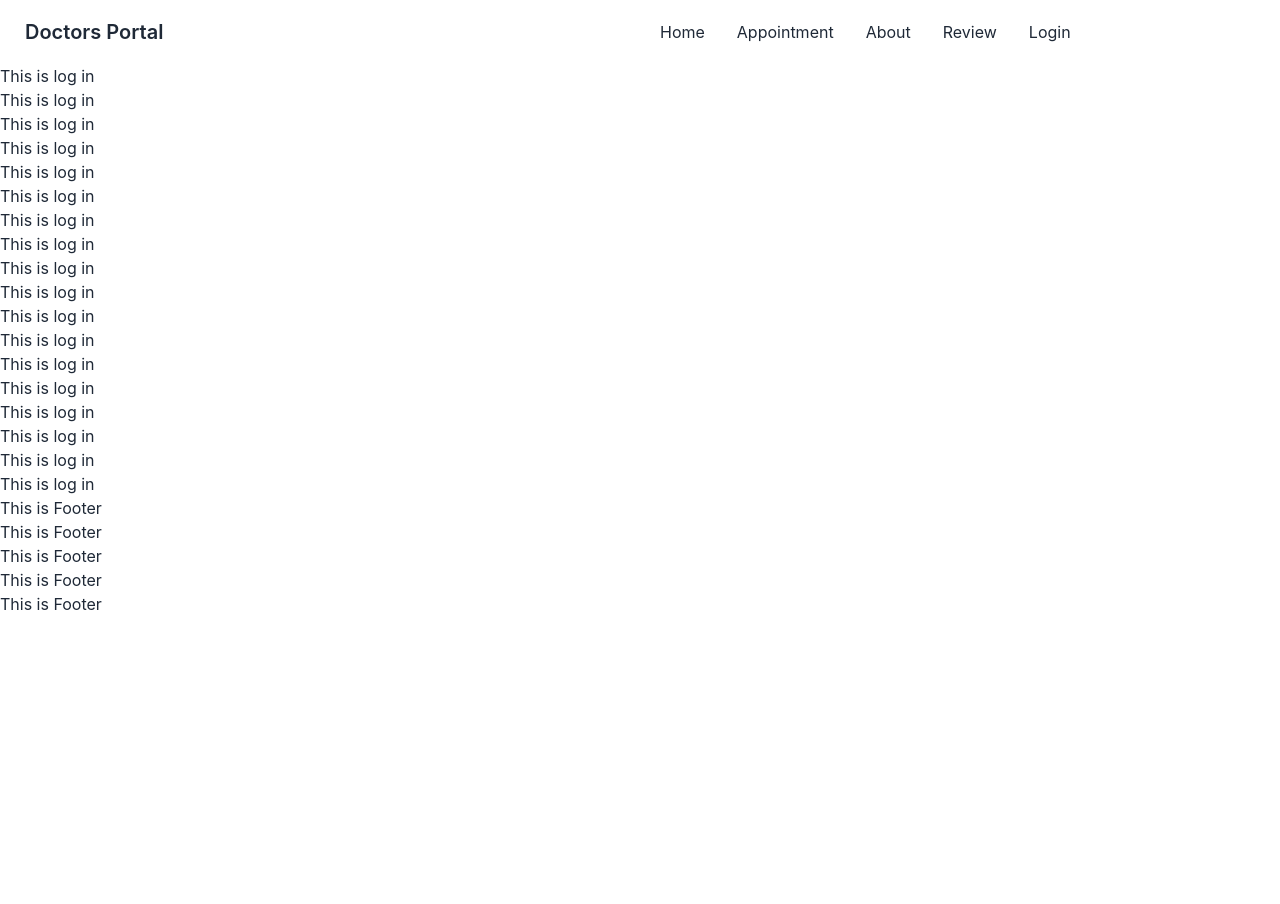
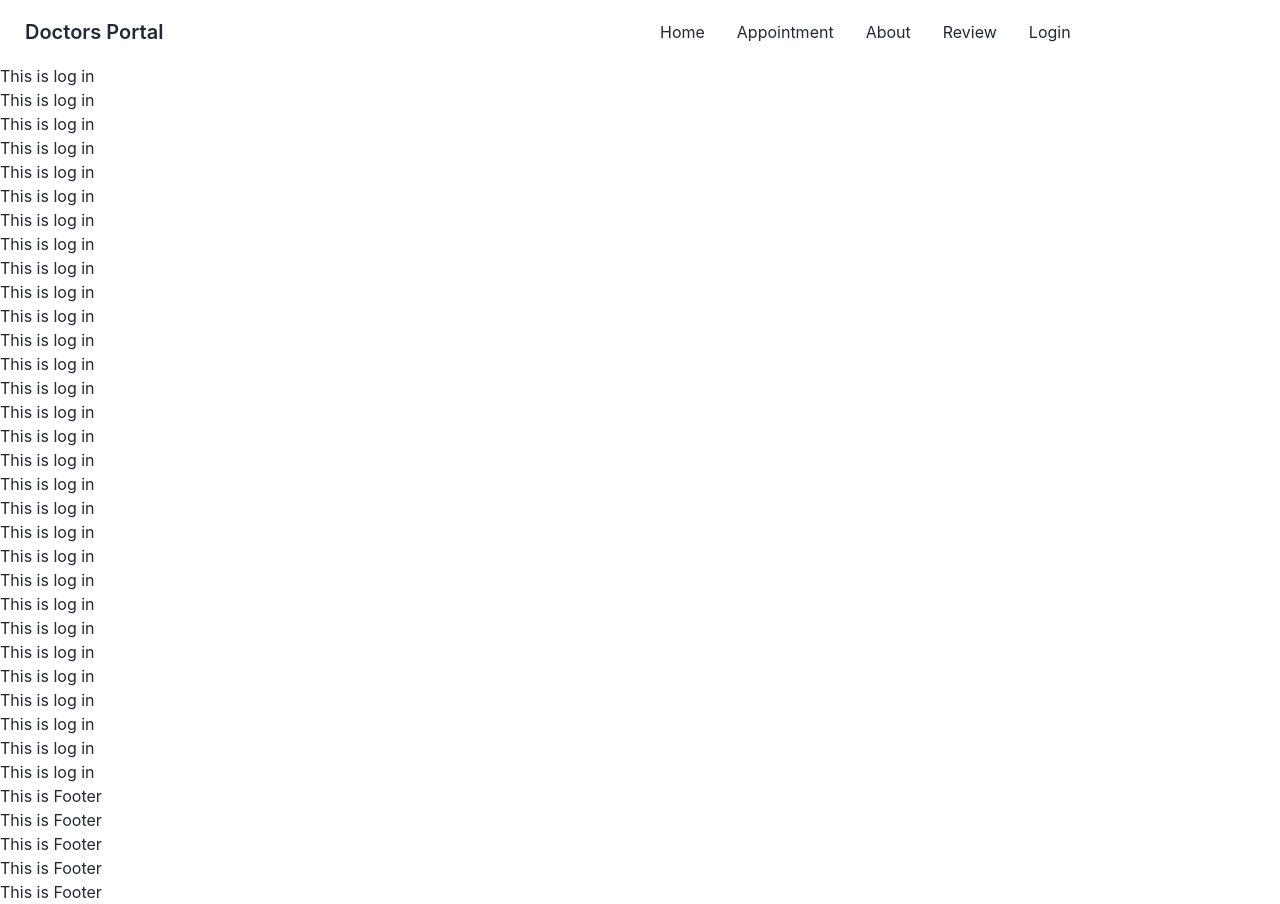
Before and after one commit to amotahar/doctors-portal-client, a React (Create React App) app: page /login in a window 1280 px wide. Before the commit the page ends 800 px from the top, so only its background shows below. Built offline with nearby package versions, Linux system fonts and the light colour scheme.

Commit message:
Update Login.js
Ghgv

```diff
--- a/src/Pages/Login/Login.js
+++ b/src/Pages/Login/Login.js
@@ -26,6 +26,19 @@ function Login() {
         <h2>This is log in</h2>
         <h2>This is log in</h2>
 
+        <h2>This is log in</h2>
+        <h2>This is log in</h2>
+        <h2>This is log in</h2>
+        <h2>This is log in</h2>
+        <h2>This is log in</h2>
+        <h2>This is log in</h2>
+        <h2>This is log in</h2>
+        <h2>This is log in</h2>
+        <h2>This is log in</h2>
+        <h2>This is log in</h2>
+        <h2>This is log in</h2>
+        <h2>This is log in</h2>
+
         </div>
     )
 }
```
